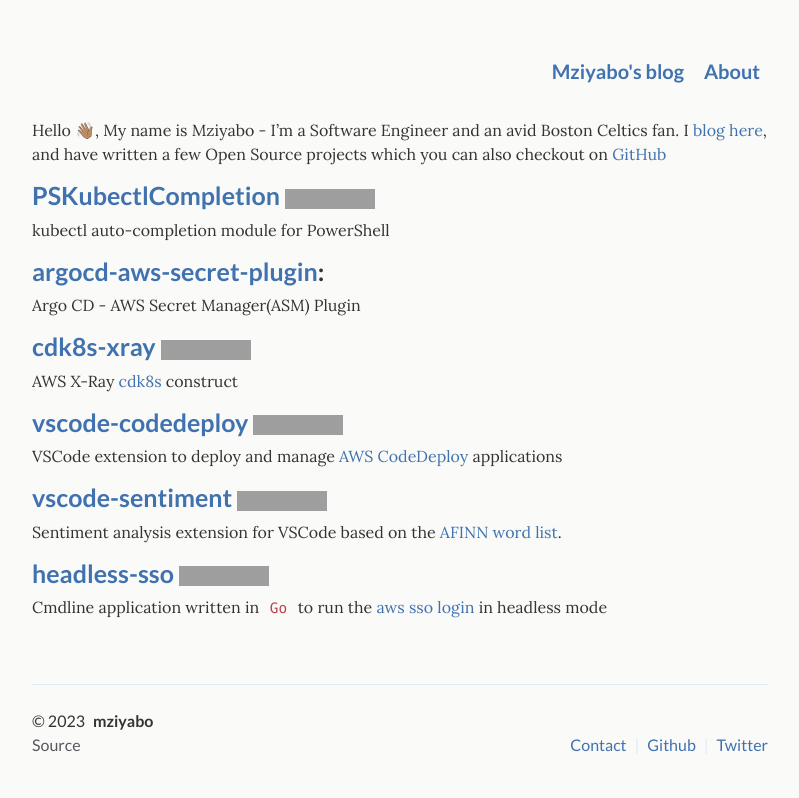
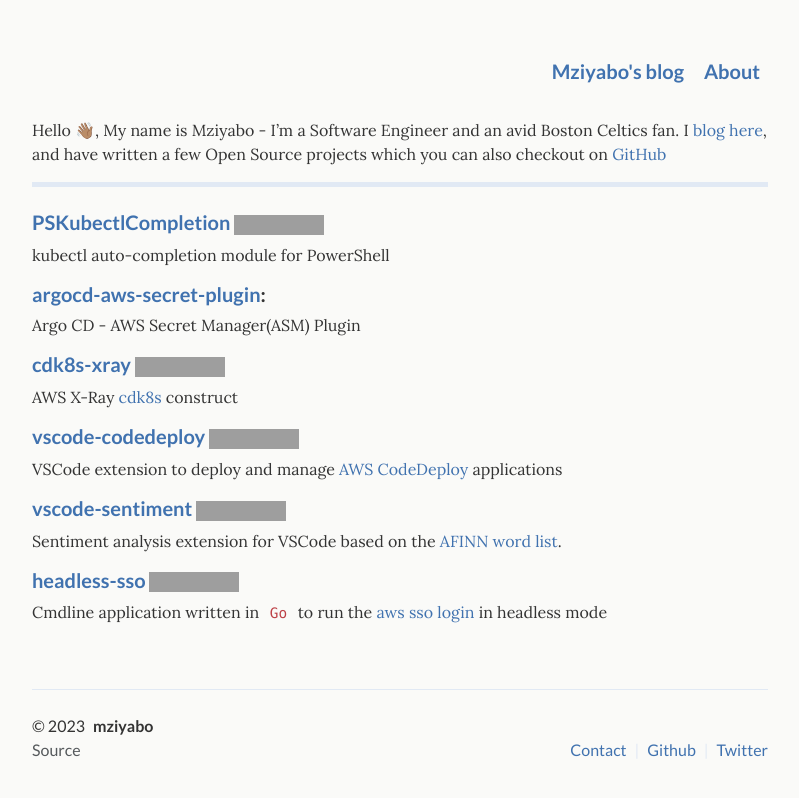
Before and after one commit to mziyabo/mziyabo.github.io, a Jekyll site: the page built from _pages/about.md, in a window 1280 px wide. Shown: the top 798 px of the page, without its empty margins (240-1039 px from the left). Built offline with Jekyll 4.4.1, drawn with Linux system fonts in a browser that asks for light colours; grey boxes are pictures that could not be loaded.

Commit message:
aesthetic refactors

```diff
--- a/_pages/about.md
+++ b/_pages/about.md
@@ -19,24 +19,24 @@ permalink: /about/
 
 Hello 👋🏽, My name is Mziyabo - I'm a Software Engineer and an avid Boston Celtics fan. I [blog here](/articles), and have written a few Open Source projects which you can also checkout on [GitHub](https://github.com/mziyabo)
 
+<hr/>
 
-
-### [PSKubectlCompletion](https://www.powershellgallery.com/packages/PSKubectlCompletion/0.0.1) [![powershellgallery](https://img.shields.io/powershellgallery/v/PSKubectlCompletion.svg)](https://www.powershellgallery.com/packages/PSKubectlCompletion)
+#### [PSKubectlCompletion](https://www.powershellgallery.com/packages/PSKubectlCompletion/0.0.1) [![powershellgallery](https://img.shields.io/powershellgallery/v/PSKubectlCompletion.svg)](https://www.powershellgallery.com/packages/PSKubectlCompletion)
 kubectl auto-completion module for PowerShell
 
 
-### [argocd-aws-secret-plugin](https://github.com/mziyabo/argocd-aws-secret-plugin):
+#### [argocd-aws-secret-plugin](https://github.com/mziyabo/argocd-aws-secret-plugin):
 Argo CD - AWS Secret Manager(ASM) Plugin
 
-### [cdk8s-xray](https://www.npmjs.com/package/cdk8s-xray)  [![NPM Version](https://img.shields.io/npm/v/cdk8s-xray.svg)](https://npmjs.org/package/cdk8s-xray)
+#### [cdk8s-xray](https://www.npmjs.com/package/cdk8s-xray)  [![NPM Version](https://img.shields.io/npm/v/cdk8s-xray.svg)](https://npmjs.org/package/cdk8s-xray)
 AWS X-Ray [cdk8s](https://cdk8s.io/) construct
 
-### [vscode-codedeploy](https://marketplace.visualstudio.com/items?itemName=mziyabo.vscode-codedeploy)    [![Marketplace Version](https://img.shields.io/vscode-marketplace/v/mziyabo.vscode-codedeploy.svg)]((https://marketplace.visualstudio.com/items?itemName=mziyabo.vscode-codedeploy&ssr=false#overview))
+#### [vscode-codedeploy](https://marketplace.visualstudio.com/items?itemName=mziyabo.vscode-codedeploy)    [![Marketplace Version](https://img.shields.io/vscode-marketplace/v/mziyabo.vscode-codedeploy.svg)]((https://marketplace.visualstudio.com/items?itemName=mziyabo.vscode-codedeploy&ssr=false#overview))
 VSCode extension to deploy and manage [AWS CodeDeploy](https://aws.amazon.com/codedeploy/) applications
 
-### [vscode-sentiment](https://marketplace.visualstudio.com/items?itemName=mziyabo.vscode-sentiment) [![Marketplace Version](https://img.shields.io/vscode-marketplace/v/mziyabo.vscode-sentiment.svg)](https://marketplace.visualstudio.com/items?itemName=mziyabo.vscode-sentiment)
+#### [vscode-sentiment](https://marketplace.visualstudio.com/items?itemName=mziyabo.vscode-sentiment) [![Marketplace Version](https://img.shields.io/vscode-marketplace/v/mziyabo.vscode-sentiment.svg)](https://marketplace.visualstudio.com/items?itemName=mziyabo.vscode-sentiment)
 Sentiment analysis extension for VSCode based on the [AFINN word list](http://corpustext.com/reference/sentiment_afinn.html).
 
-### [headless-sso](https://pkg.go.dev/github.com/mziyabo/headless-sso) [![Go Reference](https://pkg.go.dev/badge/github.com/mziyabo/headless-sso.svg)](https://pkg.go.dev/github.com/mziyabo/headless-sso)
+#### [headless-sso](https://pkg.go.dev/github.com/mziyabo/headless-sso) [![Go Reference](https://pkg.go.dev/badge/github.com/mziyabo/headless-sso.svg)](https://pkg.go.dev/github.com/mziyabo/headless-sso)
 Cmdline application written in `Go` to run the [aws sso login](https://awscli.amazonaws.com/v2/documentation/api/latest/reference/sso/login.html) in headless mode
 </div>
```
